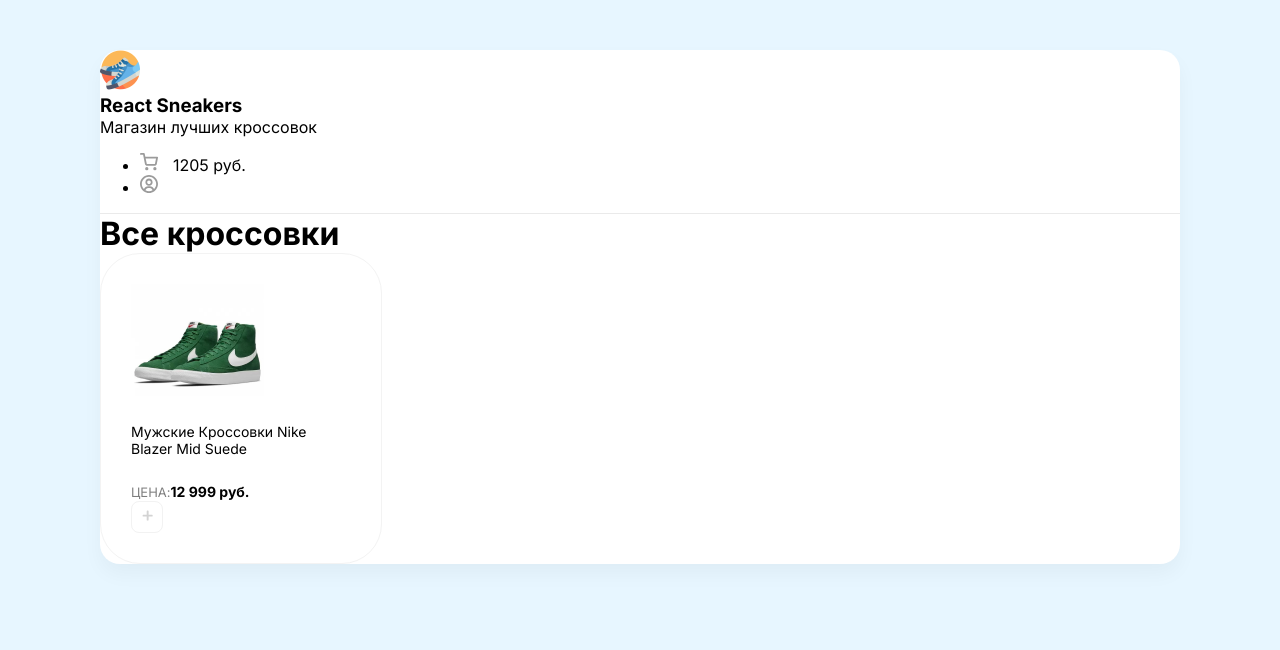
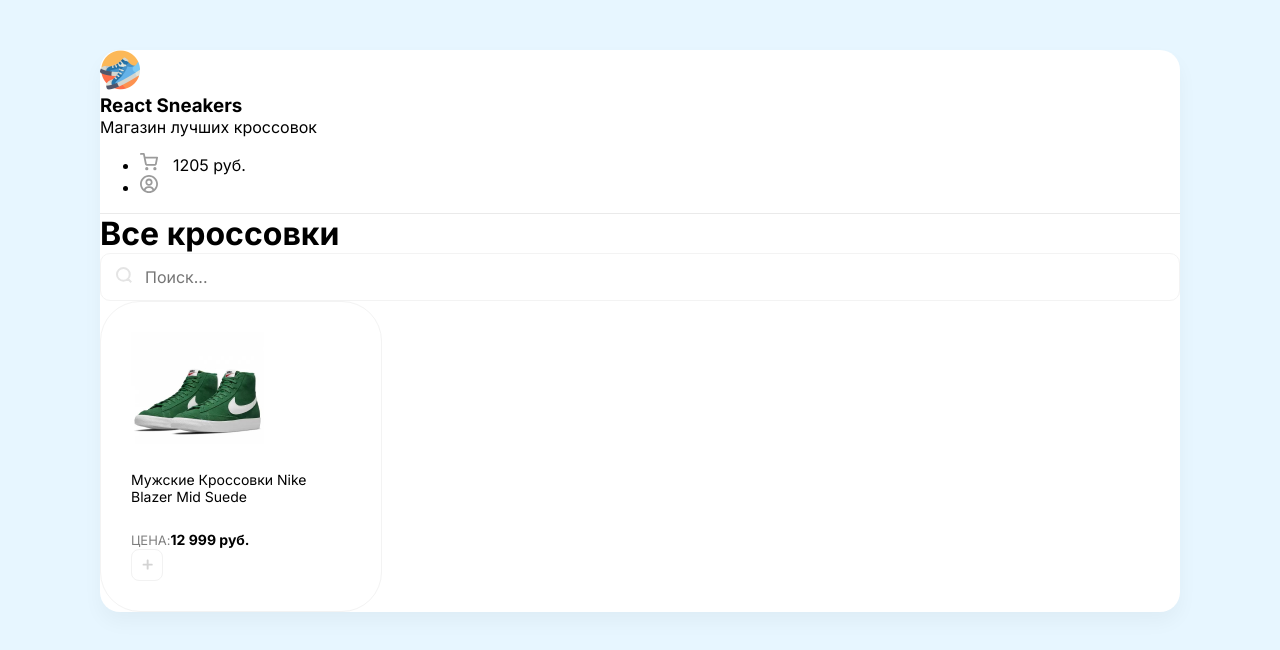
Before and after one commit to YouJeen-ru/react-sneakers, a React (Create React App) app: page / in a window 1280 px wide. Shown: the top 650 px of the page. Built offline with nearby package versions, Linux system fonts and the light colour scheme.

Commit message:
add search-block > input

```diff
--- a/src/App.js
+++ b/src/App.js
@@ -22,7 +22,13 @@
                 </ul>
             </header>
             <div className="content p-40">
-                <h1 className='mb-40'>Все кроссовки</h1>
+                <div className='d-flex align-center justify-between mb-40'>
+                    <h1>Все кроссовки</h1>
+                    <div className='search-block d-flex'>
+                        <img src="/img/search.svg" alt="search"/>
+                        <input type="text" placeholder='Поиск...'/>
+                    </div>
+                </div>
 
                 <div className="card">
                     <img width={133} height={112} src="/img/sneakers/1.jpg" alt=""/>
--- a/src/index.scss
+++ b/src/index.scss
@@ -1,7 +1,10 @@
 body {
   margin: 0;
+  background-color: #e7f6ff;
+}
+
+* {
   font-family: 'Inter', system-ui;
-  background-color: #e7f6ff;
 }
 
 .wrapper {
@@ -62,3 +65,16 @@
   height: 32px;
   cursor: pointer;
 }
+
+.search-block {
+  border: 1px solid #f3f3f3;
+  border-radius: 10px;
+  padding: 0 15px;
+
+  input {
+    border: 0;
+    padding: 13px;
+    font-size: 16px;
+    width: 200px;
+  }
+}
```
Also changed, not shown: public/img/search.svg (added).
